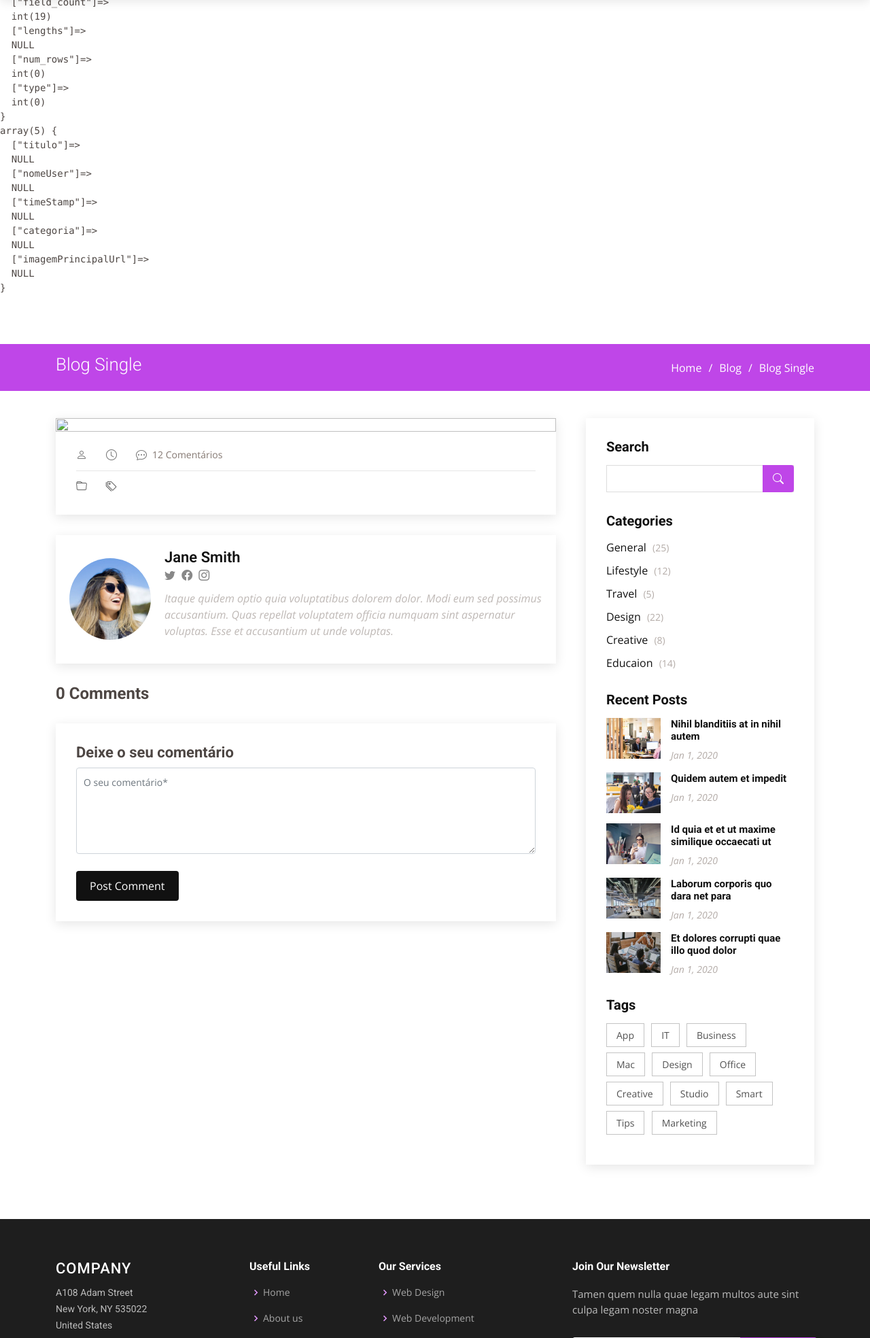
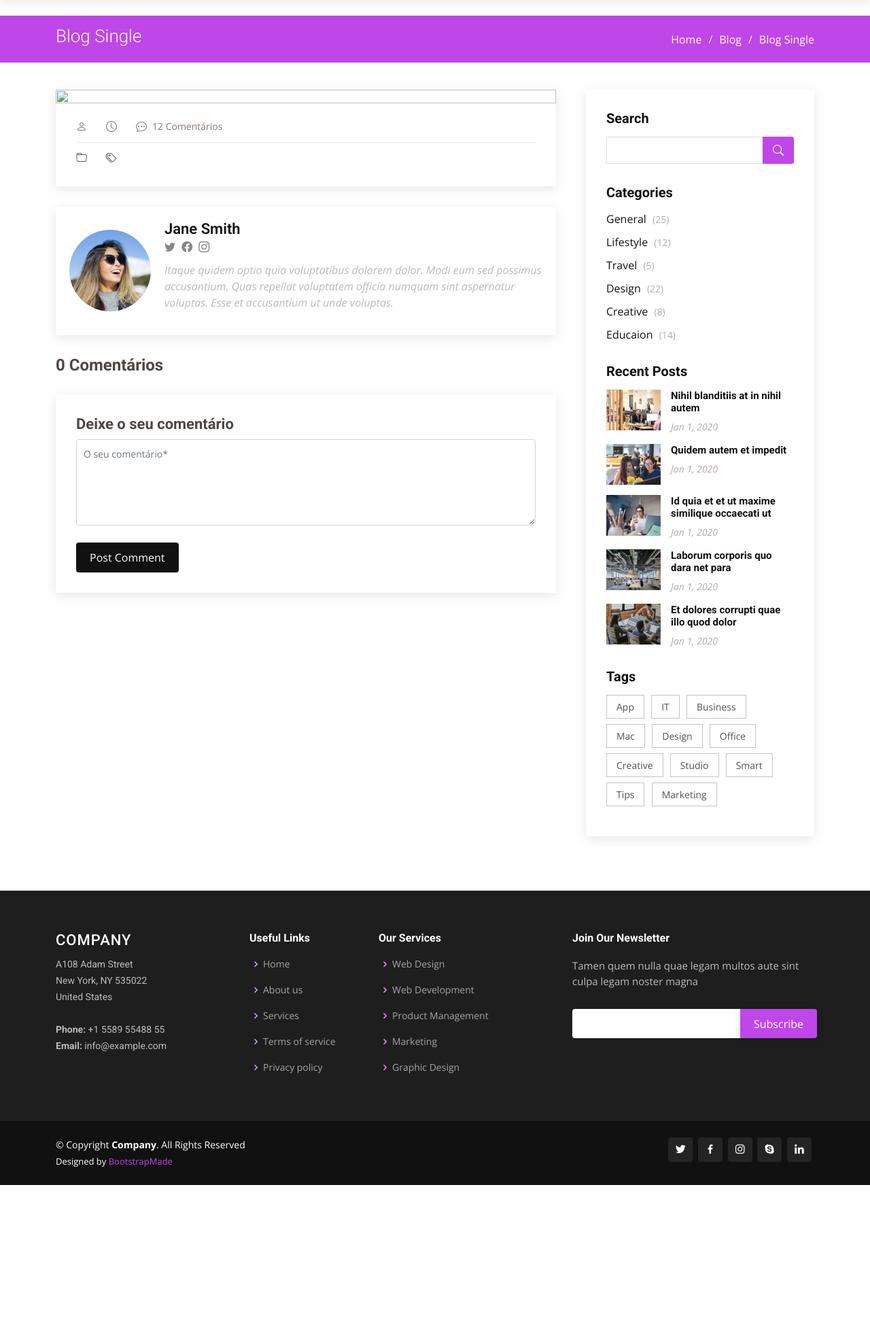
Before and after one commit to WAZ4/PAP, a PHP site: page /PAP/post-single.php in a window 1280 px wide. Shown: the part 70-2038 px from the top of the page at 68% size. After the commit the page ends 1813 px from the top, so only its background shows below. Run offline with PHP 8.4, Linux system fonts and the light colour scheme; tables that the repository leaves empty or names only in its code hold one stand-in row (values such as "Sample post"); data that the repository does not hold is empty.

Commit message:
Comentarios a funcionar

```diff
--- a/conectarBd.php
+++ b/conectarBd.php
@@ -4,7 +4,7 @@
 {
     $dbhost = "localhost";
     $dbuser = "root";
-    $dbpass = "root";
+    $dbpass = "";
     $db = "postTeste";
     $conn = new mysqli($dbhost, $dbuser, $dbpass, $db);
 
--- a/post-single.php
+++ b/post-single.php
@@ -2,7 +2,7 @@
 
 include_once "conectarBd.php";
 $id_post = 0;
-$username ="goncalo";
+$username = "goncalo";
 unset($_SESSION["id_post"]);
 if (isset($_SESSION["username"])) $username = $_SESSION["username"];
 if (isset($_SESSION["post-criar"])) {
@@ -22,7 +22,8 @@
   return $mes;
 }
 
-function adicionarComentario() {
+function adicionarComentario()
+{
   global $username;
   global $id_post;
   $conteudo = $_POST["comentario"];
@@ -34,7 +35,7 @@
 
   $nrDeComentario = mysqli_fetch_assoc(mysqli_query($conn, "SELECT COUNT(id_comentario) AS numeroDeComentarios FROM post_comentarios WHERE id_post = " . $id_post))["numeroDeComentarios"];
 
-  $sql = "INSERT INTO post_comentarios VALUES (" . $id_post .", " . $nrDeComentario .", '" . $alvo . "', '" . $conteudo ."', '" . $username ."', '" . $timestamp ."');";
+  $sql = "INSERT INTO post_comentarios VALUES (" . $id_post . ", " . $nrDeComentario . ", '" . $alvo . "', '" . $conteudo . "', '" . $username . "', '" . $timestamp . "');";
 
   $result_post_comentarios = mysqli_query($conn, $sql);
 
@@ -162,12 +163,10 @@
 
 function imprimirComentarios()
 {
-  // <h4 class="comments-count">8 Comments</h4>
-
-  global $id_post; // trocar por post ou sessao
+  global $id_post;
   $conn = OpenCon();
 
-  $stmt = $conn->prepare("SELECT * FROM post_comentarios WHERE id_post = " . $id_post); // ." AND alvo = 'post'"
+  $stmt = $conn->prepare("SELECT * FROM post_comentarios WHERE id_post = " . $id_post);
   $stmt->execute();
 
   $result_post_comentarios = $stmt->get_result();
@@ -175,7 +174,7 @@
   $stmt->free_result();
   $stmt->close();
   ?>
-  <h4 class="comments-count"><?php echo $result_post_comentarios->num_rows ?> Comments</h4>
+  <h4 class="comments-count"><?php echo $result_post_comentarios->num_rows ?> Comentários</h4>
   <?php
 
   while ($row = $result_post_comentarios->fetch_assoc()) {
@@ -205,14 +204,14 @@
   // }
 }
 
-function imprimirSubComentariosRecursiva($id_comentario, $sequencia = array()) // arranjar isto WAZA
+function imprimirSubComentariosRecursiva($id_comentario) // arranjar isto WAZA
 {
 
   // var_dump($sequencia);
   $comentariosInferiores = getSubComentario($id_comentario);
+  // var_dump($comentariosInferiores);
   if ($comentariosInferiores != false) {
     foreach ($comentariosInferiores as $comentario) {
-      array_push($sequencia, $comentario);
       $dados = getComentario($comentario);
     ?>
       <div id="comment-reply-1" class="comment comment-reply">
@@ -227,28 +226,25 @@
           </div>
         </div>
         <?php
-        $sequencia = imprimirSubComentariosRecursiva($comentario, $sequencia);
+        imprimirSubComentariosRecursiva($comentario);
         ?>
       </div>
 <?php
     }
-  } else return $sequencia;
-  return $sequencia;
+  }
 }
 
-function getSubComentario()
+function getSubComentario($id_comentario)
 {
   global $id_post;
+  $sql = "SELECT * FROM post_comentarios WHERE id_post = '" . $id_post . "' AND alvo = '" . $id_comentario."'";
+
   $conn = OpenCon();
 
-  $stmt = $conn->prepare("SELECT * FROM post_comentarios WHERE alvo = '" . $id_post . "'");
-  $stmt->execute();
+  $result_post_comentarios = mysqli_query($conn, $sql);
 
-  $result_post_comentarios = $stmt->get_result();
-
-  $stmt->free_result();
-  $stmt->close();
-
+  CloseCon($conn);
+  // var_dump($result_post_comentarios);
 
   if ($result_post_comentarios == false || $result_post_comentarios->num_rows == 0) return false;
   else {
@@ -264,9 +260,10 @@
 
 function getComentario($id_comentario)
 {
+  global $id_post;
   $conn = OpenCon();
 
-  $stmt = $conn->prepare("SELECT * FROM post_comentarios WHERE id_comentario = '" . $id_comentario . "'"); //verificar se encontra a certa ou a amis de outros comentarios
+  $stmt = $conn->prepare("SELECT * FROM post_comentarios WHERE id_comentario = '" . $id_comentario . "' AND id_post =" . $id_post); //verificar se encontra a certa ou a amis de outros comentarios
   $stmt->execute();
 
   $result_post_comentarios = $stmt->get_result();
@@ -355,7 +352,7 @@
   <pre>
   <?php
 
-  main();
+  // main();
 
   // imprimirComentarios();
 
@@ -504,7 +501,7 @@
                         <textarea name="comentario" class="form-control" rows="5" placeholder="O seu comentário*"></textarea>
                       </div>
                     </div>
-                    <input type="hidden" name="comentario_post" value="<?php echo $id_post;?>">
+                    <input type="hidden" name="comentario_post" value="<?php echo $id_post; ?>">
                     <input type="hidden" name="comentario_alvo" value="post">
                     <button type="submit" class="btn btn-primary" name="comentario_principal_submit">Post Comment</button>
                   </form>
@@ -512,9 +509,9 @@
                 } else {
                 ?>
                   <div class="container coment-div">
-                        <span class="material-icons coment-span">lock</span>
-                        <p class="coment-span text-center">Para comentar é necessário ter uma conta</p>
-                        <a class="coment-span" href="">Crie uma conta aqui!</a>
+                    <span class="material-icons coment-span">lock</span>
+                    <p class="coment-span text-center">Para comentar é necessário ter uma conta</p>
+                    <a class="coment-span" href="">Crie uma conta aqui!</a>
                   </div>
                 <?php
                 }
@@ -612,7 +609,7 @@
   </main><!-- End #main -->
 
   <!-- ======= Footer ======= -->
-  <footer id="footer">
+  <footer id="footer" class="d-block">
 
     <div class="footer-top">
       <div class="container">
```
